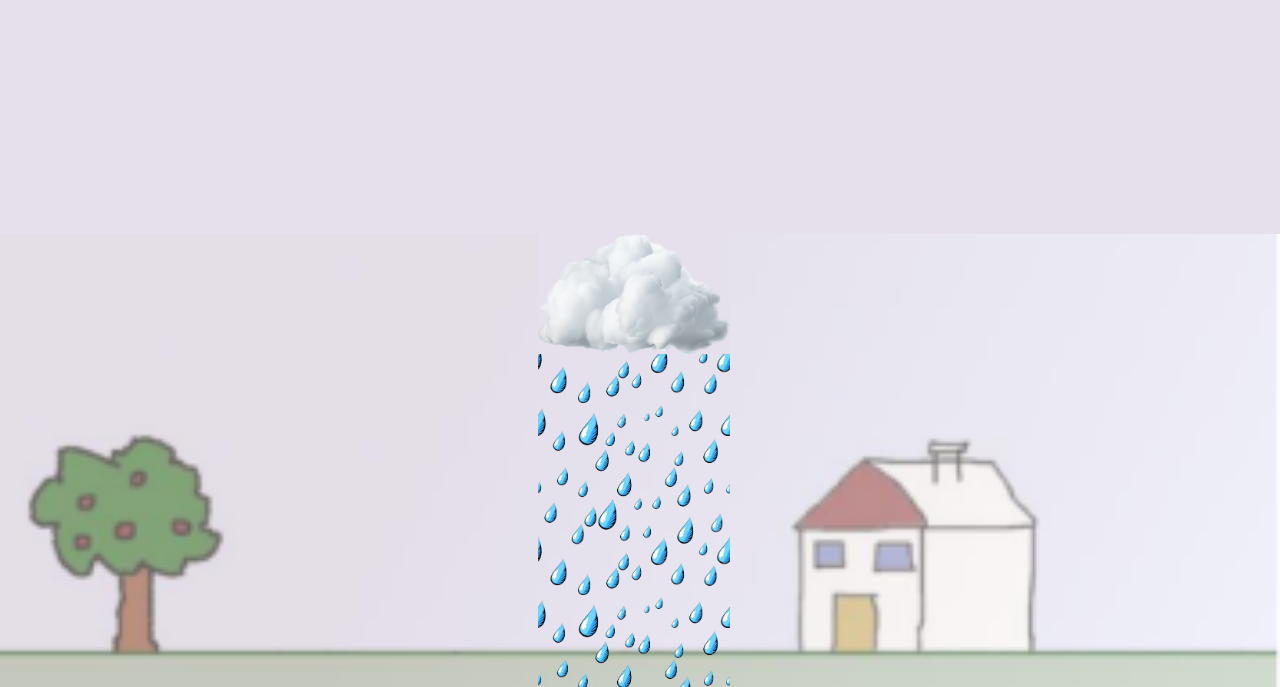
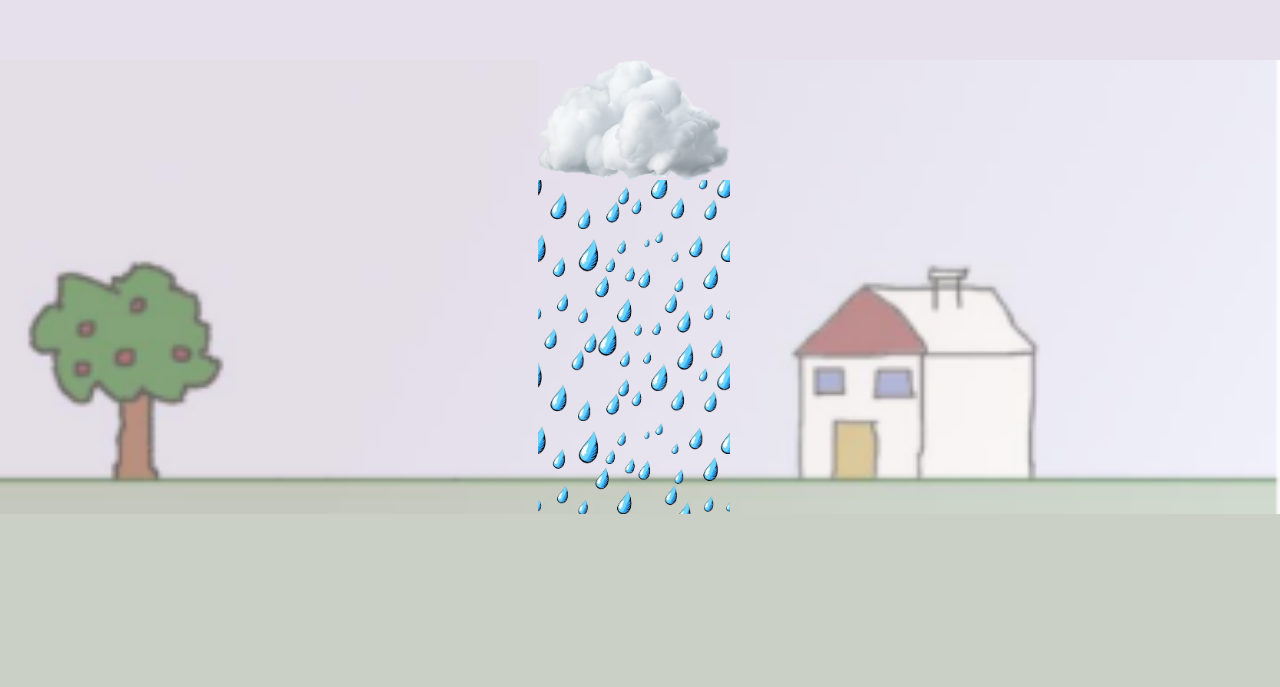
Before and after one commit to Jhon-Roa/Animacion, a plain HTML site: page index.html in a window 1280 px wide. Shown: the part 113-800 px from the top of the page. Drawn offline with Linux system fonts and the light colour scheme.

Commit message:
mas soluciones

```diff
--- a/css/style.css
+++ b/css/style.css
@@ -1,13 +1,13 @@
 * {
-    overflow-x: hidden;
+    overflow: hidden;
     margin: 0;
 }
 
 body {
-    background-color: #e6e0ec;
+    background: linear-gradient(to bottom, #e6e0ec 50%, #cad0c6 50%);
     display: flex;
     flex-direction: column;
-    justify-content: flex-end;
+    justify-content: center;
     height: 100vh;
 }
 
```
